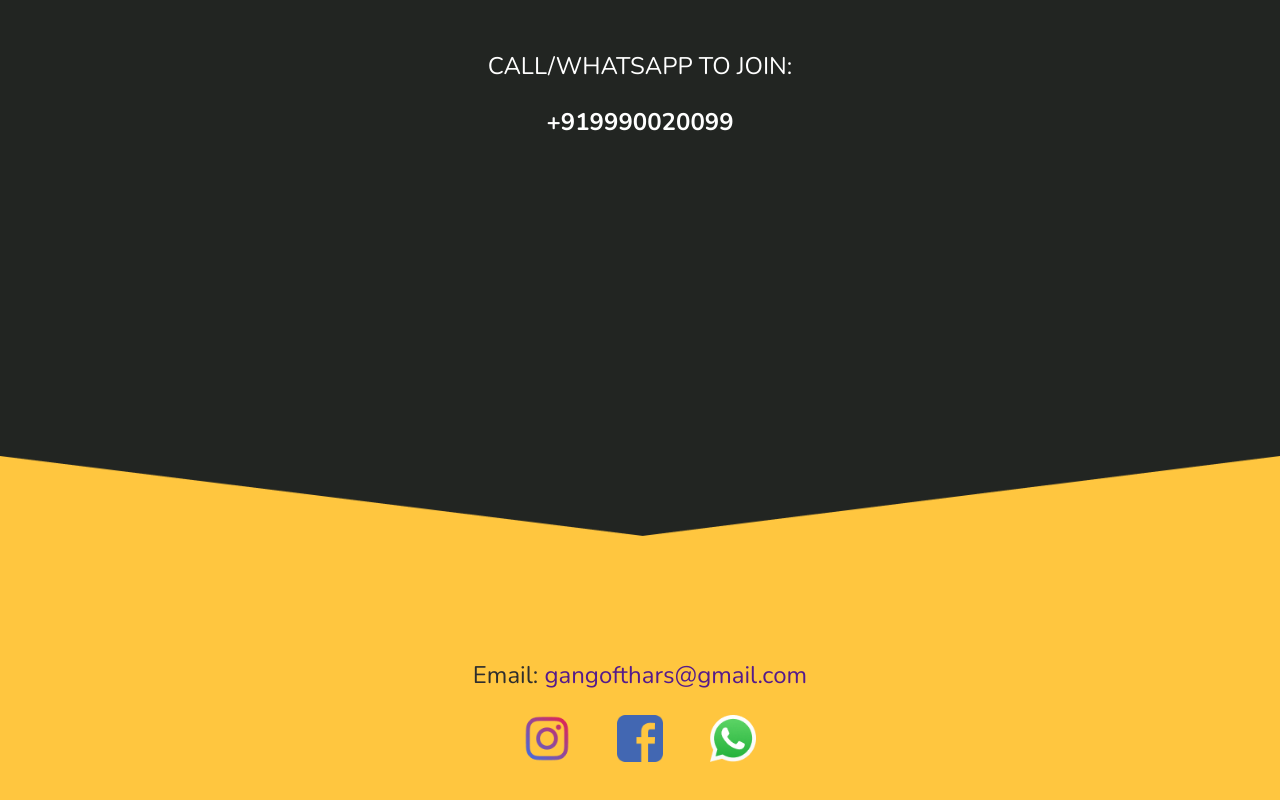
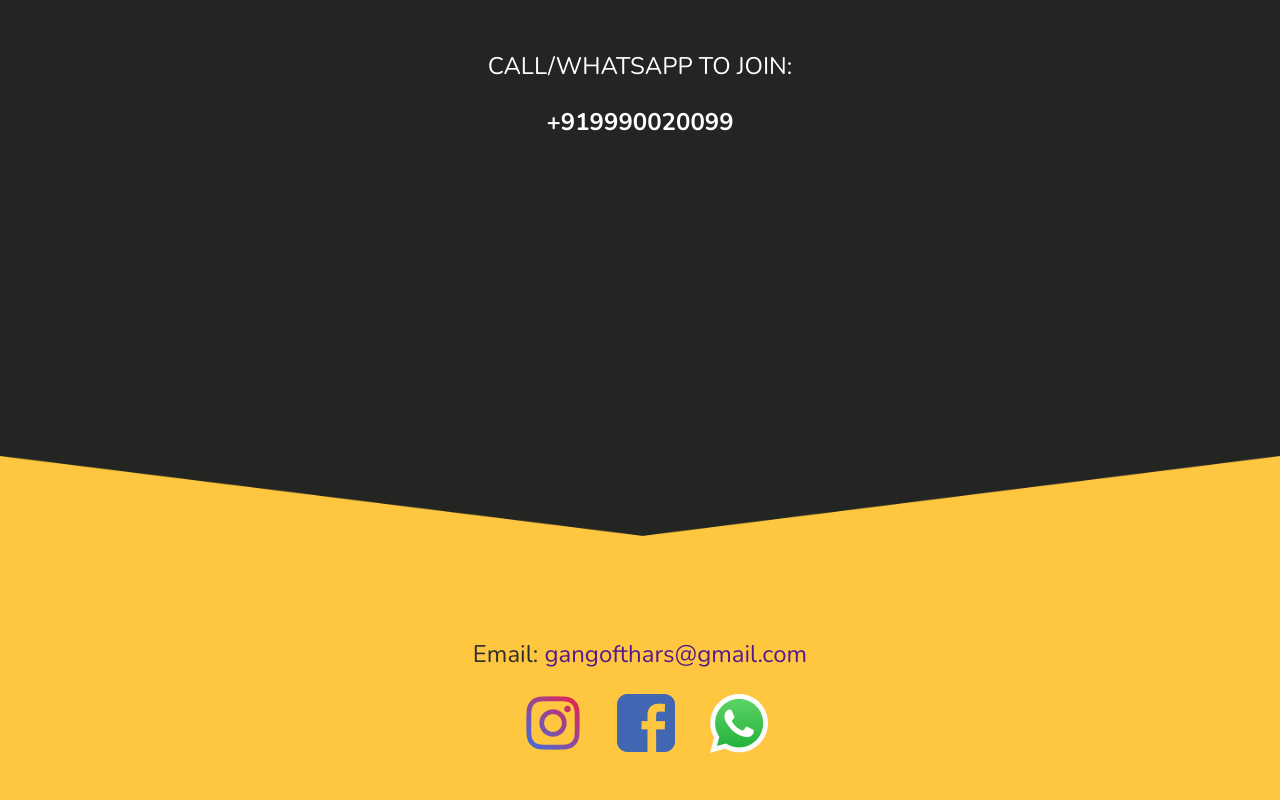
Before and after one commit to Ramanjs/landing-page-2, a React (Create React App) app: page / in a window 1280 px wide. Shown: the part 3863-4663 px from the top of the page. Built offline with nearby package versions, Linux system fonts and the light colour scheme; the HTML template or start-up script is replaced by a standard one; a web font is replaced by a local one.

Commit message:
update social media links

```diff
--- a/src/components/Contact/Contact.js
+++ b/src/components/Contact/Contact.js
@@ -12,9 +12,9 @@ const Contact = () => {
         <li className="contact-socials-list">
           <span>Socials:</span>
           <div>
-            <img src={ig} alt="icon" />
-            <img src={fb} alt="icon" />
-            <img src={wa} alt="icon" />
+            <a href="https://www.instagram.com/gangofthars/"><img src={ig} alt="icon" /></a>
+            <a href="https://www.facebook.com/groups/453577469243129/"><img src={fb} alt="icon" /></a>
+            <a href="https://api.whatsapp.com/send?phone=919990020099&text=Hello%20Dr.%20Amarjit%2C%20I%20want%20to%20know%20more%20about%20GoT"><img src={wa} alt="icon" /></a>
           </div>
         </li>
       </ul>
--- a/src/components/Home/Home.css
+++ b/src/components/Home/Home.css
@@ -40,7 +40,7 @@
   justify-content: space-between;
 }
 
-.socials-list img {
+.socials-list a {
   width: 20%;
   cursor: pointer;
 }
--- a/src/components/Home/Home.js
+++ b/src/components/Home/Home.js
@@ -26,9 +26,9 @@ const Home = () => {
       <div className="container home-footer">
         <p>Email: <a href="">gangofthars@gmail.com</a></p>
         <div className="socials-list">
-          <img src={ig} alt="icon" />
-          <img src={fb} alt="icon" />
-          <img src={wa} alt="icon" />
+          <a href="https://www.instagram.com/gangofthars/"><img src={ig} alt="icon" /></a>
+          <a href="https://www.facebook.com/groups/453577469243129/"><img src={fb} alt="icon" /></a>
+          <a href="https://api.whatsapp.com/send?phone=919990020099&text=Hello%20Dr.%20Amarjit%2C%20I%20want%20to%20know%20more%20about%20GoT"><img src={wa} alt="icon" /></a>
         </div>
       </div>
     </div>
```
